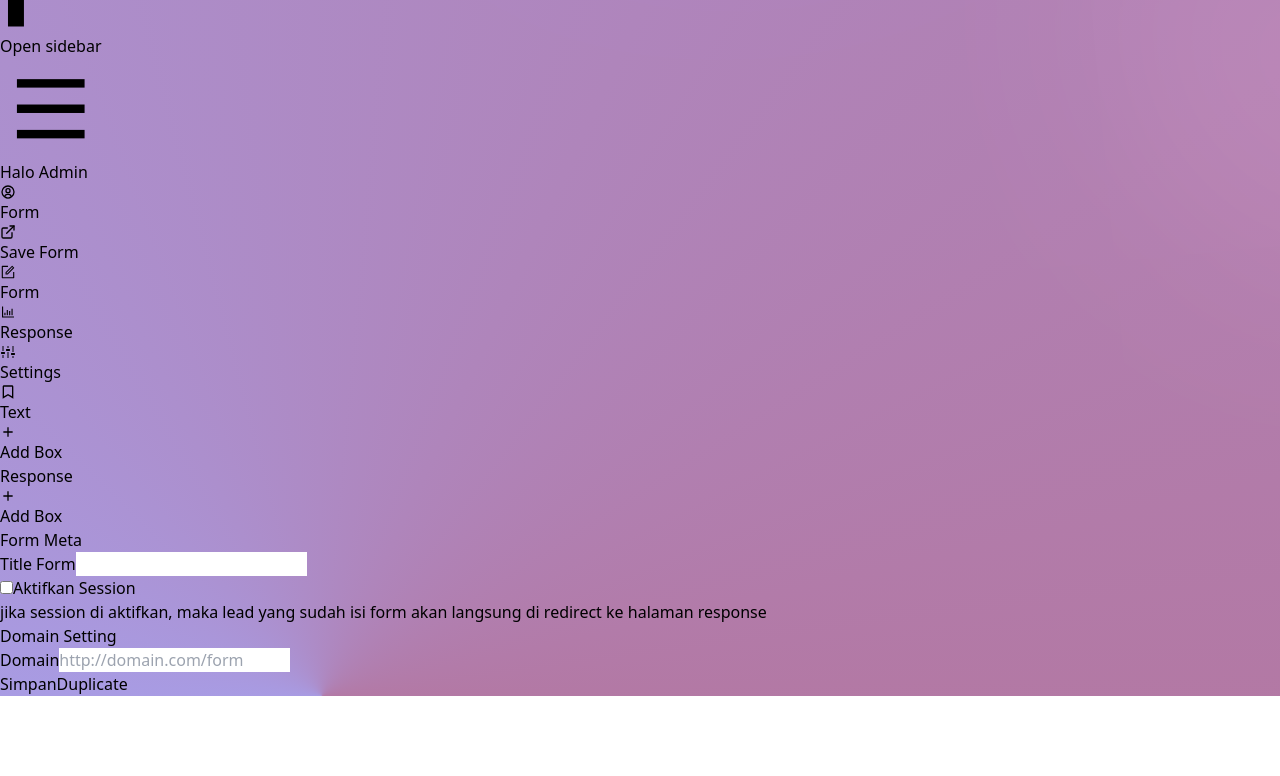
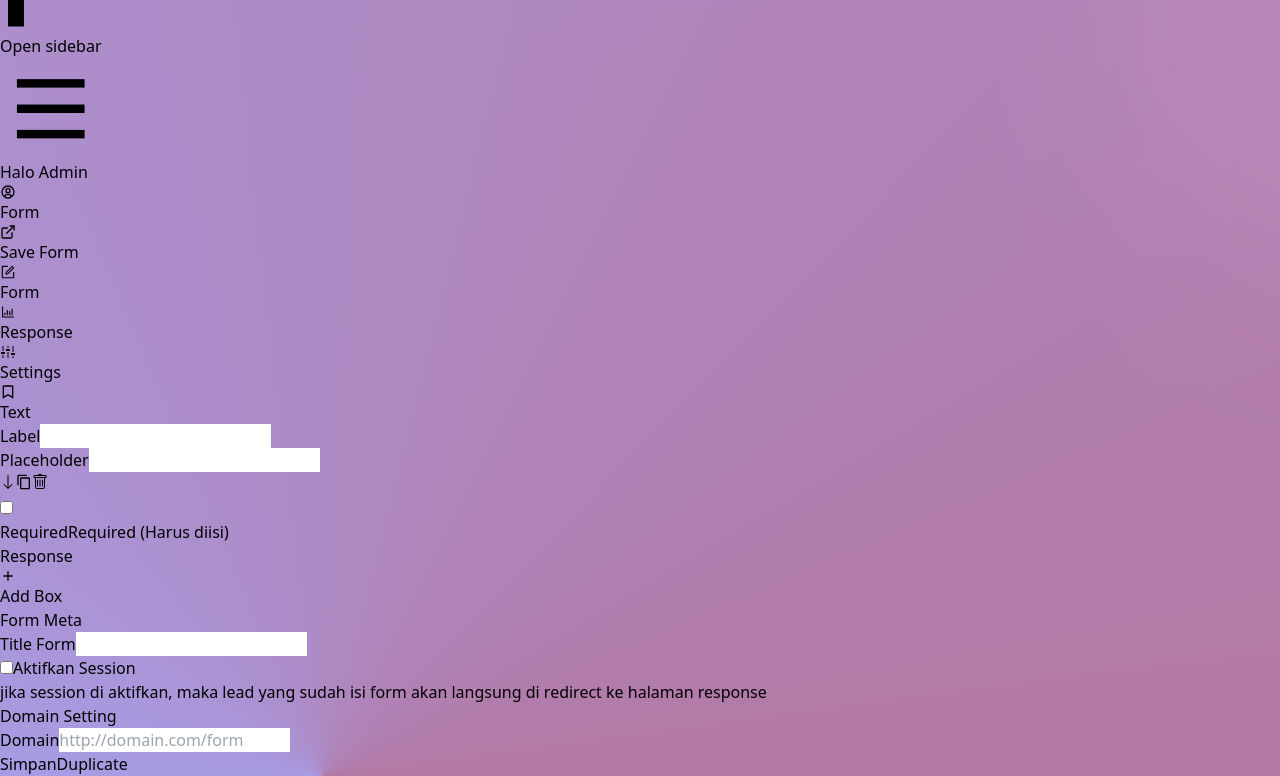
Before and after one commit to husenEF/mosaic, a React (Vite) app: page /form/edit/1 in a window 1280 px wide. Shown: the part 602-1378 px from the top of the page. Before the commit the page ends 1298 px from the top, so only its background shows below. Built offline with nearby package versions, Linux system fonts and the light colour scheme.

Commit message:
update input form

```diff
--- a/src/pages/Form/FormEdit.jsx
+++ b/src/pages/Form/FormEdit.jsx
@@ -4,6 +4,8 @@ import { AiOutlineForm, AiOutlineBarChart } from 'react-icons/ai';
 import { FiExternalLink } from 'react-icons/fi';
 import { BiBookmark, BiPlus } from 'react-icons/bi';
 import { VscSettings } from 'react-icons/vsc';
+import { BsArrowDown, BsTrash } from 'react-icons/bs';
+import { MdOutlineContentCopy } from 'react-icons/md';
 
 import Button from '../../components/button/button';
 import BaseInput from '../../components/input/BaseInput';
@@ -85,27 +87,64 @@ const FormEdit = () => {
         <div className="col-span-12 md:col-span-8 lg:col-span-9 ">
           <Card
             title={'Text'}
-            className={classNames('w-9/12 bg-blue-100 mx-auto py-5', [
+            className={classNames('w-full md:w-9/12 bg-blue-100 mx-auto py-5', [
               tabForm === 'form' ? 'active' : 'hidden',
             ])}
             prevIcon={BiBookmark}>
-            <div className="border-dashed border-2 rounded-default p-4 border-secondary-80 w-full h-80 border-1 flex justify-center items-center">
+            {/* <div className="border-dashed border-2 rounded-default p-4 border-secondary-80 w-full h-80 border-1 flex justify-center items-center">
               <Button title={'Add Box'} icon={BiPlus} />
-            </div>
-            {/* <div className="grid grid-cols-4 gap-3">
+            </div> */}
+            <div className="grid grid-cols-4 gap-3">
               <div className="col-span-2 sm:col-span-4 lg:col-span-2">
-                <label htmlFor="label" className='text-white mb-2'>Label</label>
+                <label htmlFor="label" className="text-white mb-2">
+                  Label
+                </label>
                 <BaseInput id="label" />
               </div>
+
               <div className="col-span-2 sm:col-span-4 lg:col-span-2">
-                <label htmlFor="label" className='text-white mb-2'>Label</label>
-                <BaseInput id="label" />
+                <label htmlFor="placeholder" className="text-white mb-2">
+                  Placeholder
+                </label>
+                <BaseInput id="placeholder" />
               </div>
-            </div> */}
+              <div className="col-span-12">
+                <Button className="!p-2.5 inline-flex mr-2.5">
+                  <BsArrowDown />
+                </Button>
+                <Button className="!p-2.5 inline-flex mr-2.5">
+                  <MdOutlineContentCopy />
+                </Button>
+                <Button className="!p-2.5 inline-flex mr-2.5">
+                  <BsTrash />
+                </Button>
+                <div className="relative inline-flex items-start">
+                  <div className="flex h-5 items-center">
+                    <input
+                      id="required"
+                      aria-describedby="required-description"
+                      name="required"
+                      type="checkbox"
+                      className="h-4 w-4 rounded border-gray-300 text-indigo-600 focus:ring-indigo-500 form-checkbox"
+                    />
+                  </div>
+                  <div className="ml-3 text-sm">
+                    <label
+                      htmlFor="required"
+                      className="font-medium text-gray-700">
+                      Required
+                    </label>
+                    <span id="required-description" className="text-gray-500">
+                      <span className="sr-only">Required </span>(Harus diisi)
+                    </span>
+                  </div>
+                </div>
+              </div>
+            </div>
           </Card>
           <Card
             title={'Response'}
-            className={classNames('w-9/12 bg-blue-100 mx-auto', [
+            className={classNames('w-full md:w-9/12 bg-blue-100 mx-auto', [
               tabForm === 'response' ? 'active' : 'hidden',
             ])}>
             <div className="border-dashed border-2 rounded-default p-4 border-secondary-80 w-full h-80 border-1 flex justify-center items-center">
@@ -116,7 +155,7 @@ const FormEdit = () => {
             title={'Form Meta'}
             titleClass={'px-5'}
             className={classNames(
-              'w-9/12 bg-blue-100 mx-auto',
+              'w-full md:w-9/12 bg-blue-100 mx-auto',
               [tabForm === 'settings' ? 'active' : 'hidden'],
               'px-0',
             )}>
```
